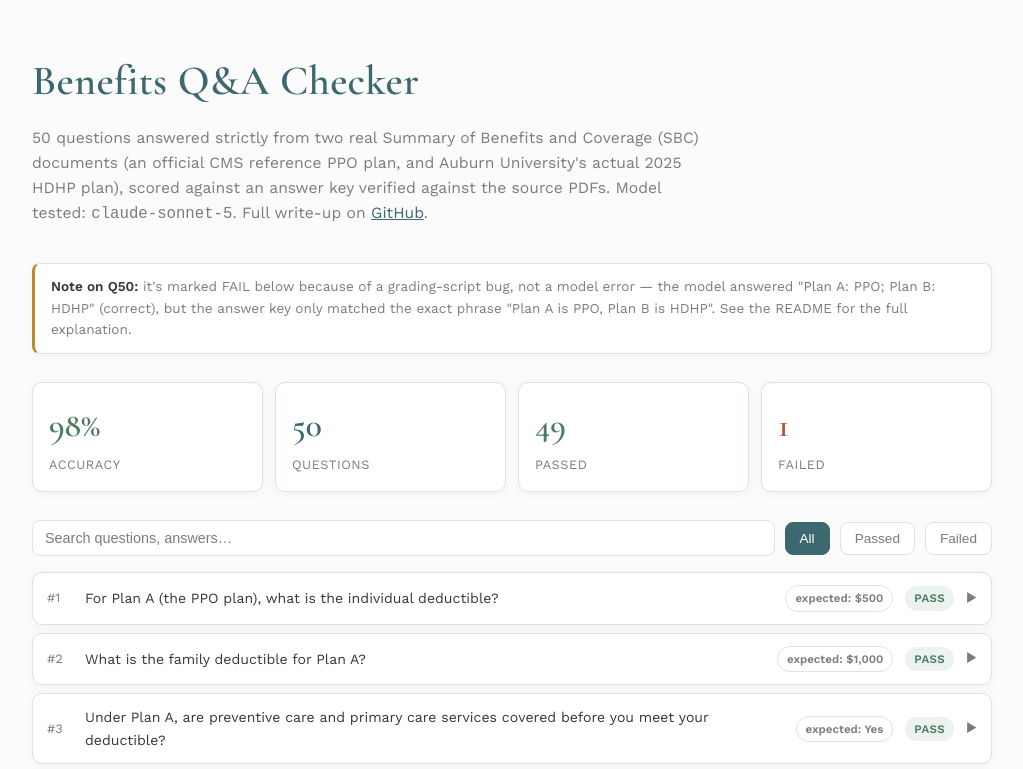
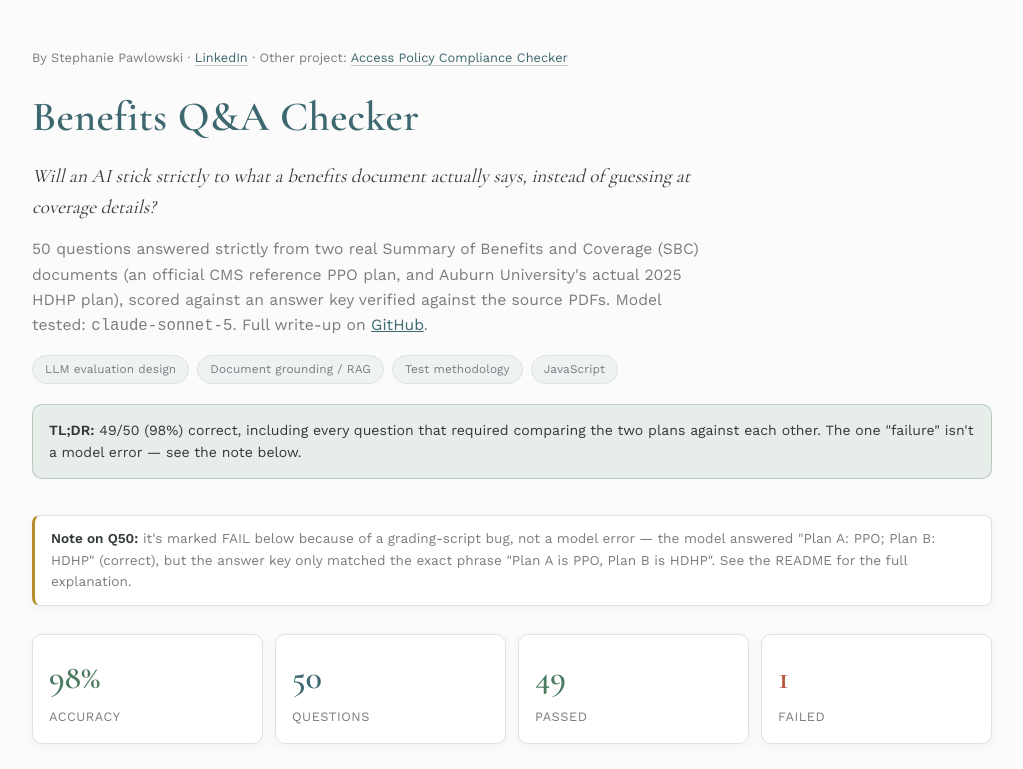
Before and after one commit to stephpawlowski/benefits-qa-eval, a website: page docs/index.html in a window 1280 px wide. Shown: the top 769 px of the page, without its empty margins (128-1151 px from the left). Drawn offline with nearby package versions, Linux system fonts and the light colour scheme.

Commit message:
Add recruiter-facing framing: byline, cross-link, TL;DR, OG tags

```diff
--- a/docs/index.html
+++ b/docs/index.html
@@ -4,6 +4,13 @@
 <meta charset="UTF-8">
 <meta name="viewport" content="width=device-width, initial-scale=1.0">
 <title>Benefits Q&A Checker — Eval Results</title>
+<meta property="og:title" content="Benefits Q&amp;A Checker — Stephanie Pawlowski">
+<meta property="og:description" content="50 questions answered strictly from two real Summary of Benefits and Coverage documents, scored against a verified answer key. A test of whether an LLM sticks to source documents instead of guessing.">
+<meta property="og:type" content="website">
+<meta property="og:url" content="https://benefits.stephpawlowski.com/">
+<meta name="twitter:card" content="summary">
+<meta name="twitter:title" content="Benefits Q&amp;A Checker — Stephanie Pawlowski">
+<meta name="twitter:description" content="50 questions answered strictly from two real Summary of Benefits and Coverage documents, scored against a verified answer key. A test of whether an LLM sticks to source documents instead of guessing.">
 <link rel="preconnect" href="https://fonts.googleapis.com">
 <link rel="preconnect" href="https://fonts.gstatic.com" crossorigin>
 <link href="https://fonts.googleapis.com/css2?family=Cormorant+Garamond:wght@400;500;600&family=Work+Sans:wght@400;500;600&display=swap" rel="stylesheet">
@@ -38,6 +45,15 @@
   h1 { font-family: var(--font-heading); font-weight: 600; font-size: 2.6rem; letter-spacing: 0.01em; margin: 0 0 10px; color: var(--accent); }
   .subtitle { color: var(--muted); font-size: 0.98rem; max-width: 680px; }
   .subtitle a { color: var(--accent); }
+
+  .byline { font-size: 0.8rem; color: var(--muted); margin-bottom: 16px; }
+  .byline a { color: var(--accent); text-decoration: none; border-bottom: 1px solid rgba(61,104,112,0.35); }
+  .byline a:hover { border-bottom-color: var(--accent); }
+  .tagline { font-family: var(--font-heading); font-size: 1.2rem; font-style: italic; color: var(--text); margin: 4px 0 14px; max-width: 680px; }
+  .tags { display: flex; gap: 8px; flex-wrap: wrap; margin-top: 16px; }
+  .tag { background: var(--panel-2); border: 1px solid var(--border); border-radius: 999px; padding: 4px 12px; font-size: 0.74rem; color: var(--muted); letter-spacing: 0.01em; }
+  .tldr { background: var(--pass-bg); border: 1px solid rgba(75,124,98,0.3); border-radius: 10px; padding: 14px 16px; margin: 20px 0 0; font-size: 0.88rem; }
+  .tldr a { color: var(--pass); }
 
   .note {
     background: var(--panel);
@@ -163,12 +179,26 @@
 <body>
 <div class="wrap">
   <header>
+    <div class="byline">
+      By Stephanie Pawlowski · <a href="https://www.linkedin.com/in/stephaniepawlowski/" target="_blank" rel="noopener">LinkedIn</a> · Other project: <a href="https://access-checker.stephpawlowski.com">Access Policy Compliance Checker</a>
+    </div>
     <h1>Benefits Q&A Checker</h1>
+    <div class="tagline">Will an AI stick strictly to what a benefits document actually says, instead of guessing at coverage details?</div>
     <div class="subtitle">
       50 questions answered strictly from two real Summary of Benefits and Coverage (SBC) documents
       (an official CMS reference PPO plan, and Auburn University's actual 2025 HDHP plan), scored
       against an answer key verified against the source PDFs. Model tested: <code>claude-sonnet-5</code>.
       Full write-up on <a href="https://github.com/stephpawlowski/benefits-qa-eval" target="_blank" rel="noopener">GitHub</a>.
+    </div>
+    <div class="tags">
+      <span class="tag">LLM evaluation design</span>
+      <span class="tag">Document grounding / RAG</span>
+      <span class="tag">Test methodology</span>
+      <span class="tag">JavaScript</span>
+    </div>
+    <div class="tldr">
+      <b>TL;DR:</b> 49/50 (98%) correct, including every question that required comparing the two plans
+      against each other. The one "failure" isn't a model error — see the note below.
     </div>
   </header>
 
@@ -193,6 +223,10 @@
   <footer>
     Static page, no live API calls. Data generated by <a href="https://www.promptfoo.dev/" target="_blank" rel="noopener">promptfoo</a>.
     Rebuild by re-running the eval and regenerating this page.
+    <br><br>
+    Built by <a href="https://www.linkedin.com/in/stephaniepawlowski/" target="_blank" rel="noopener">Stephanie Pawlowski</a> ·
+    Other project: <a href="https://access-checker.stephpawlowski.com">Access Policy Compliance Checker</a> ·
+    <a href="https://github.com/stephpawlowski/benefits-qa-eval" target="_blank" rel="noopener">Source on GitHub</a>
   </footer>
 </div>
 
```
